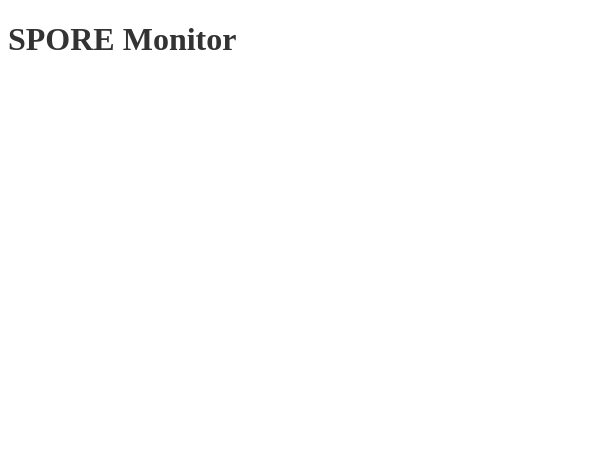
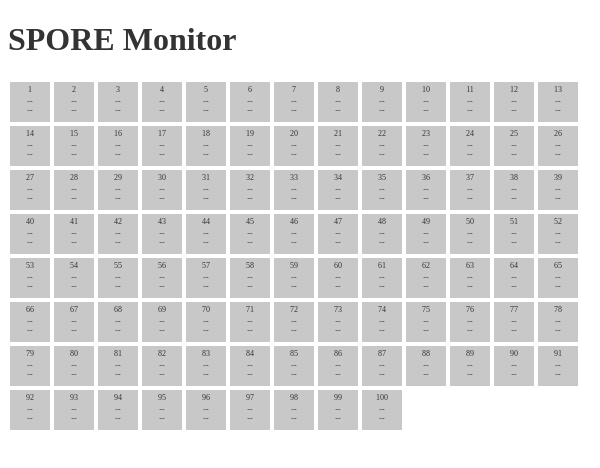
Before and after one commit to PWRFLcreative/Spore, an Electron app: page SPORE_SERVER/monitor.html in a window 600 px wide. Drawn offline with Linux system fonts and the light colour scheme; no server answers.

Commit message:
created grid of spore objects in monitor

```diff
--- a/SPORE_SERVER/css/style.css
+++ b/SPORE_SERVER/css/style.css
@@ -43,3 +43,29 @@
   text-overflow:clip;
   overflow-y:scroll;
 }
+
+#spore-template {
+  display: none;
+}
+
+.spore {
+  font-size: 0.5em;
+  display: inline-block;
+  width: 40px;  /* 96 */
+  height: 40px; /* 64 */
+  margin: 0;
+  background-color: rgb(200, 200, 200);
+}
+
+.address {
+  padding: 3px;
+  display: block;
+}
+
+.battery {
+  display: block;
+}
+
+.firmware {
+  display: block;
+}
--- a/SPORE_SERVER/js/monitor.js
+++ b/SPORE_SERVER/js/monitor.js
@@ -1,5 +1,66 @@
+// http://youmightnotneedjquery.com/
 const {ipcRenderer} = require('electron')
 
 window.onload = () => {
-  statusConsole("Monitor open!")
+  initView()
 }
+
+// Spore constructor:
+function Spore(addr) {
+  this.addr = addr
+  this.el = document.getElementById("spore-template").cloneNode(true)
+  this.el.setAttribute( "id", "spore-" + addr )
+  this.battery = this.el.querySelector( ".battery" )
+  this.firmware = this.el.querySelector( ".firmware" )
+  // querySelectorAll ??
+
+  this.init = function() {
+      this.onDisconnect();
+      this.el.querySelector( ".address" ).textContent = addr
+  }
+  this.onConnect = function() {
+    // change appearance
+  }
+  this.onDisconnect = function() {
+    // change appearance
+  }
+  this.batteryLevel = function() {
+    // display battery level
+  }
+  this.firmwareVersion = function() {
+    // display firmware version
+  }
+  // on click, send test mode?
+}
+
+function initView() {
+  let numSpores = 100
+  let numPerRow = 10
+  let numPerCol = numSpores / numPerRow
+  let itemWidth = 40
+  let itemSpacing = 2
+
+  let spores = []
+
+  let col = 0
+  let row = 0
+
+  for ( let i = 0; i < numSpores; ++i ) {
+      let spore = new Spore( i+1 )
+      spore.init()
+      spores[i] = spore
+      //gridItem.$el.css( { "width": itemWidth, "margin": "0 " + itemSpacing + "px " + (itemSpacing / 2)+ "px 0" } );
+      //gridItem.$el.css( { "width": itemWidth, "margin": "0 " + itemSpacing + "px " + (itemSpacing * 1.5)+ "px 0" } );
+      spore.el.style.width = itemWidth + "px"
+      spore.el.style.margin = itemSpacing + "px"
+
+      document.body.appendChild( spore.el )
+
+      col += 1
+
+      if ( col == numPerRow ) {
+          col = 0
+          ++row
+      }
+  }
+}
--- a/SPORE_SERVER/monitor.html
+++ b/SPORE_SERVER/monitor.html
@@ -7,11 +7,17 @@
   <body>
     <h1>SPORE Monitor</h1>
 
+    <div id="spore-template" class="spore" align="center">
+            <span class="address">--</span>
+            <span class="battery">--</span>
+            <span class="firmware">--</span>
+    </div>
+
     <section style="position:fixed;bottom:10px;width:98%;left:50%;transform:translateX(-50%);">
 
     </section>
 
-    <script src="js/index.js"></script>
+    <!--<script src="js/index.js"></script>-->
     <script src="js/monitor.js"></script>
   </body>
 </html>
```
